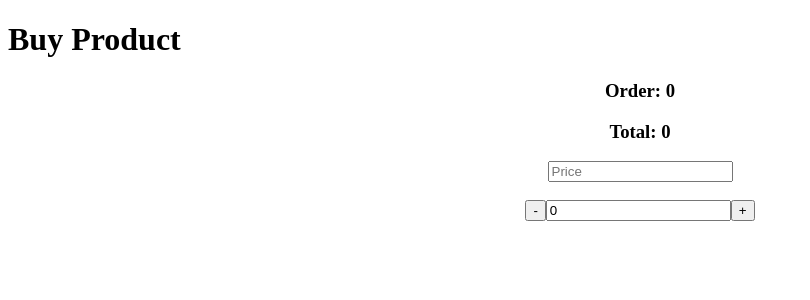
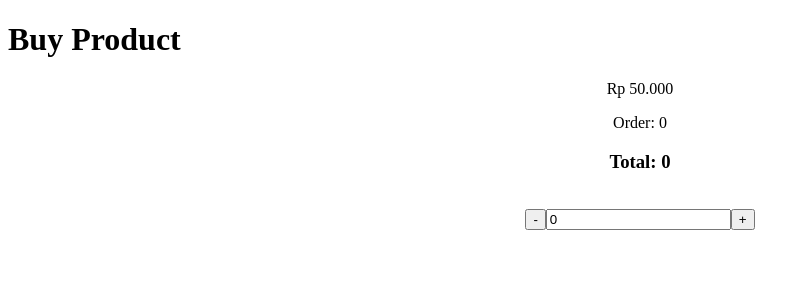
Before and after one commit to freyandhy/binar-learn-redux, a React (Create React App) app: page / in a window 1280 px wide. Shown: the top 300 px of the page, without its empty margins (0-810 px from the left). Built offline with nearby package versions, Linux system fonts and the light colour scheme.

Commit message:
update not using price

```diff
--- a/src/pages/Product.jsx
+++ b/src/pages/Product.jsx
@@ -2,20 +2,14 @@ import React, { useState } from "react";
 
 const Product = () => {
   const [order, setOrder] = useState(0);
-  const [price, setPrice] = useState(0);
 
   return (
     <>
       <h1>Buy Product</h1>
       <div style={{ textAlign: "center" }}>
-        <h3>Order: {order}</h3>
-        <h3>Total: {order * price}</h3>
-        <input
-          onChange={(e) => setPrice(e.target.value)}
-          type="text"
-          placeholder="Price"
-        />
-        <br />
+        <p>Rp 50.000</p>
+        <p>Order: {order}</p>
+        <h3>Total: {order * 50000}</h3>
         <br />
         <button onClick={(e) => setOrder(order - 1)}>-</button>
         <input type="text" value={order} readOnly />
```
